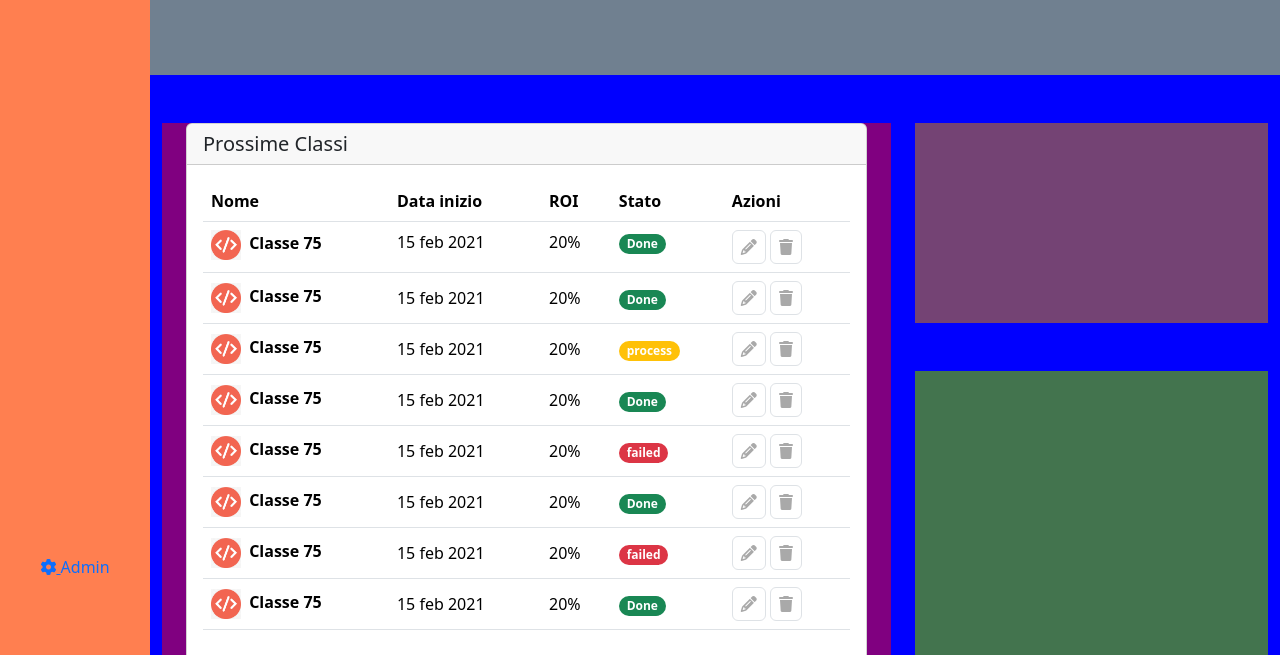
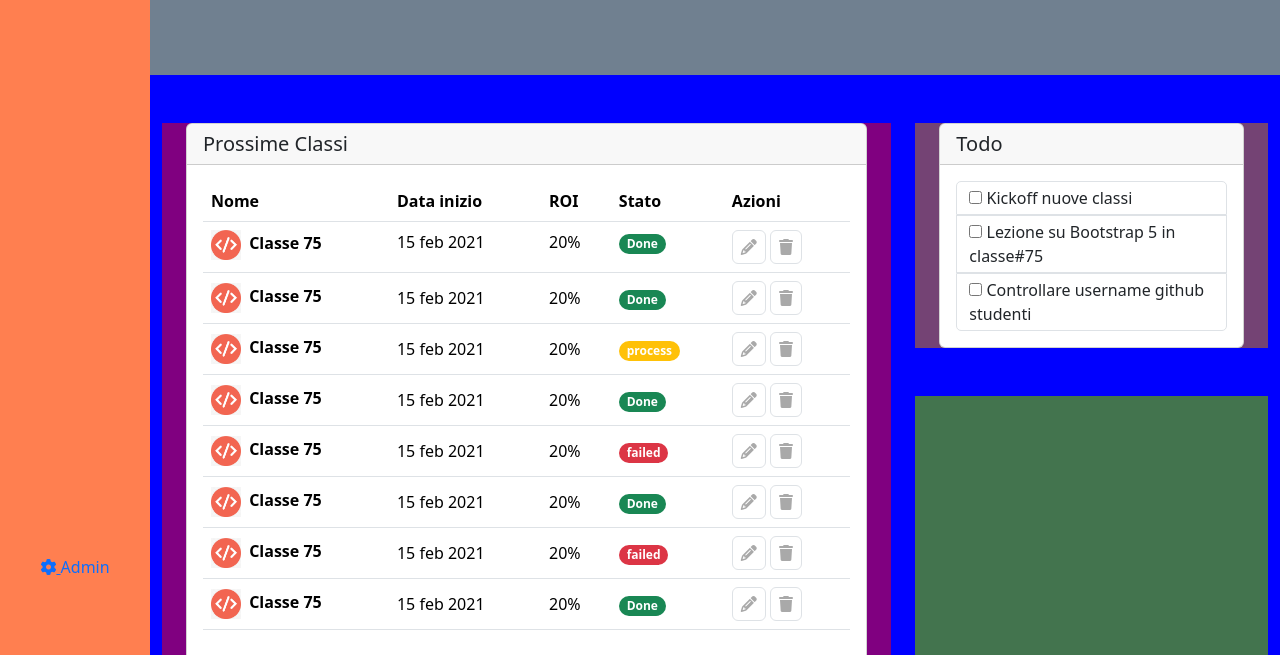
Before and after one commit to MatteoBassanin/html-css-bootstrap-dashboard, a plain HTML site: page index.html in a window 1280 px wide. Shown: the part 145-800 px from the top of the page. Drawn offline with nearby package versions, Linux system fonts and the light colour scheme.

Commit message:
todo done

```diff
--- a/css/style.css
+++ b/css/style.css
@@ -97,7 +97,13 @@ i.fa-solid.fa-pencil.border.p-2.rounded-2,i.fa-solid.fa-trash.border.p-2.rounded
     color: darkgray;
 }
 
+.ms_top_rounded{
+    border-radius: 5px 5px 0 0;
+}
 
+.ms_bot_rounded{
+    border-radius: 0 0 5px 5px ;
+}
 /* media query */
 
 @media screen and (min-width : 768px){
--- a/index.html
+++ b/index.html
@@ -334,7 +334,26 @@
                     <div class="col-12 col-lg-4 ms_container_cards">
                         <div class="row g-5">
                             <div class="col-12  ms_card_small">
+                                <div class="card">
+                                    <h5 class="card-header">Todo</h5>
+                                    <div class="card-body">
+                                      <div class="row">
 
+                                          <div class="col-10 border py-1 w-100 ms_top_rounded">
+                                           <input type="checkbox"> <span>Kickoff nuove classi</span>
+                                          </div>
+
+                                          <div class="col-10 border py-1 w-100 ">
+                                            <input type="checkbox"> <span>Lezione su Bootstrap 5 in classe#75</span>
+                                           </div>
+
+                                           <div class="col-10 border py-1 w-100 ms_bot_rounded">
+                                            <input type="checkbox"> <span>Controllare username github studenti</span>
+                                           </div>
+
+                                      </div>
+                                    </div>
+                                  </div>
                             </div>
 
                             <div class="col-12  ms_card_tiny">
```
